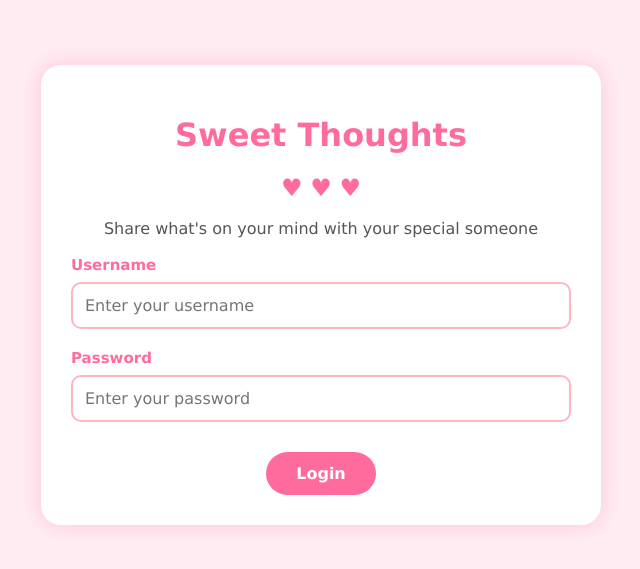
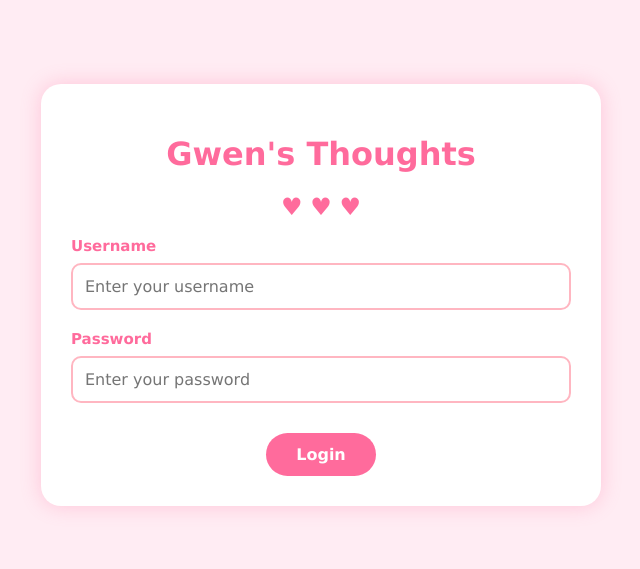
Before and after one commit to testvedant/thoughts, a plain HTML site: page index.html in a window 1280 px wide. Shown: the part 105-674 px from the top of the page, without its empty margins (319-959 px from the left). Drawn offline with Linux system fonts and the light colour scheme.

Commit message:
Update index.html

```diff
--- a/index.html
+++ b/index.html
@@ -3,7 +3,7 @@
 <head>
     <meta charset="UTF-8">
     <meta name="viewport" content="width=device-width, initial-scale=1.0">
-    <title>Sweet Thoughts</title>
+    <title>Gwen's Thoughts</title>
     <style>
         body {
             font-family: 'Verdana', 'Arial', sans-serif;
@@ -205,9 +205,9 @@
     <div class="container">
         <!-- Login Form -->
         <div id="login-form">
-            <h1>Sweet Thoughts</h1>
+            <h1>Gwen's Thoughts</h1>
             <div class="hearts">♥ ♥ ♥</div>
-            <p>Share what's on your mind with your special someone</p>
+            <p></p>
 
             <div class="form-group">
                 <label for="username">Username</label>
@@ -225,7 +225,7 @@
 
         <!-- Grievance Form (initially hidden) -->
         <div id="grievance-form" class="hidden">
-            <h1>Sweet Thoughts</h1>
+            <h1>Gwen's Thoughts</h1>
             <div id="greeting" class="greeting">Welcome back! ♥</div>
             <div class="hearts">♥ ♥ ♥</div>
 
@@ -266,7 +266,7 @@
                 <input type="hidden" id="form-username" name="username" value="">
 
                 <!-- Add the _subject field for email subject -->
-                <input type="hidden" name="_subject" id="email-subject" value="Sweet Thoughts">
+                <input type="hidden" name="_subject" id="email-subject" value="Gwen's Thoughts">
 
                 <button type="submit" id="submit-button">Send Thoughts</button>
             </form>
@@ -341,7 +341,7 @@
             }
 
             // Update the email subject with the title
-            document.getElementById('email-subject').value = `Sweet Thoughts: ${title}`;
+            document.getElementById('email-subject').value = `Gwen's Thoughts: ${title}`;
 
             // Submit the form using fetch API for better control
             fetch(this.action, {
```
